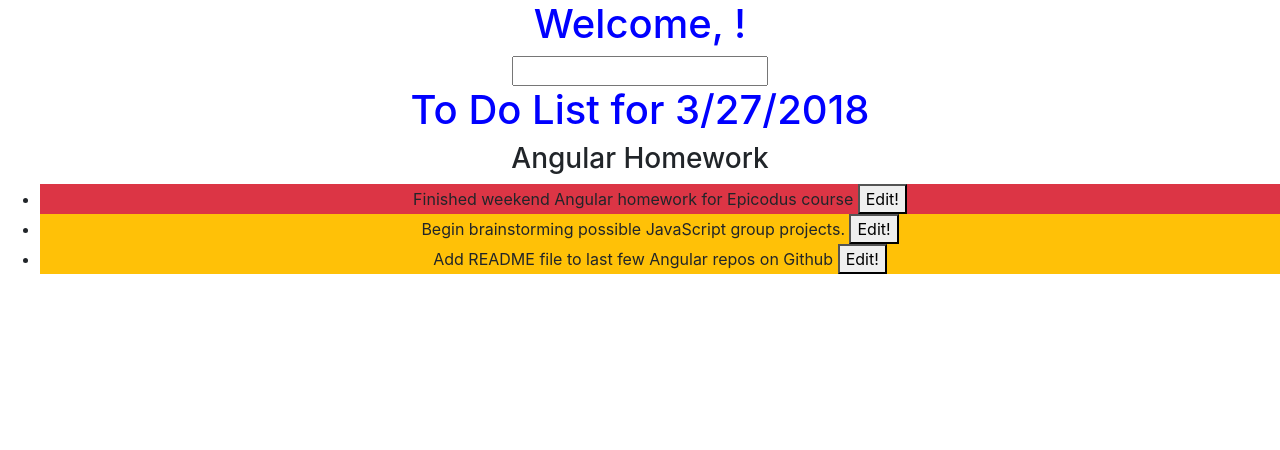
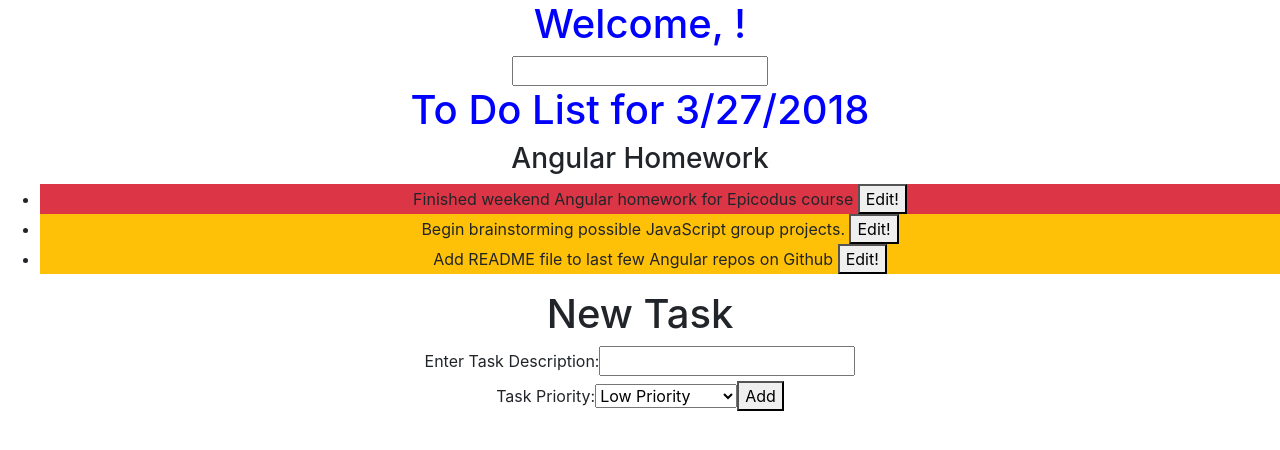
Before and after one commit to Sara-Hamilton/Angular-ToDoList, an Angular app in the folder to-do/: page / in a window 1280 px wide. Shown: the top 450 px of the page. Built offline with nearby package versions, Linux system fonts and the light colour scheme.

Commit message:
add ability to create a new task

```diff
--- a/to-do/src/app/app.component.html
+++ b/to-do/src/app/app.component.html
@@ -12,4 +12,6 @@
 
   <app-edit-task [childSelectedTask]="selectedTask" (clickedDone)="finishedEditing()"></app-edit-task>
 
+  <app-new-task (sendTask)="addTask($event)"></app-new-task>
+
 </div>
--- a/to-do/src/app/app.component.ts
+++ b/to-do/src/app/app.component.ts
@@ -29,4 +29,8 @@
     this.selectedTask = null;
   }
 
+  addTask(newTask: Task) {
+    this.masterTaskList.push(newTask);
+  }
+
 }
--- a/to-do/src/app/new-task/new-task.component.html
+++ b/to-do/src/app/new-task/new-task.component.html
@@ -1,3 +1,14 @@
-<p>
-  new-task works!
-</p>
+<h1>New Task</h1>
+<div>
+ <label>Enter Task Description:</label>
+ <input #newDescription>
+</div>
+<div>
+  <label>Task Priority:</label>
+  <select #newPriority>
+    <option [value]="1"> Low Priority </option>
+    <option [value]="2"> Medium Priority </option>
+    <option [value]="3"> High Priority </option>
+  </select>
+  <button (click)="submitForm(newDescription.value, newPriority.value); newDescription.value='';">Add</button>
+</div>
--- a/to-do/src/app/new-task/new-task.component.ts
+++ b/to-do/src/app/new-task/new-task.component.ts
@@ -1,15 +1,22 @@
-import { Component, OnInit } from '@angular/core';
+import { Component, Output, EventEmitter } from '@angular/core';
+import { Task } from '../models/task.model';
 
 @Component({
   selector: 'app-new-task',
   templateUrl: './new-task.component.html',
   styleUrls: ['./new-task.component.css']
 })
-export class NewTaskComponent implements OnInit {
+export class NewTaskComponent  {
+  @Output() sendTask = new EventEmitter();
 
-  constructor() { }
-
-  ngOnInit() {
+  submitForm(description: string, priority: string) {
+    let newTask: Task = new Task(description, parseInt(priority));
+    this.sendTask.emit(newTask);
   }
 
+  // constructor() { }
+  //
+  // ngOnInit() {
+  // }
+
 }
```
